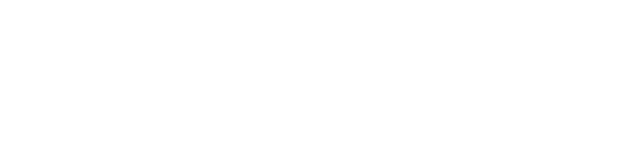
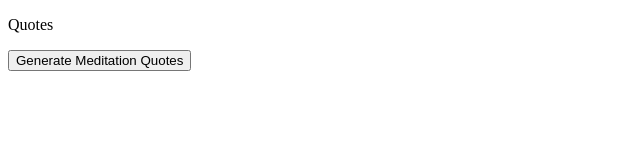
Before and after one commit to CalebCheptumo/Meditation-Quotes-Generator, a plain HTML site: page index.html in a window 1280 px wide. Shown: the whole page, without its empty margins (0-640 px from the left). Drawn offline with Linux system fonts and the light colour scheme.

Commit message:
structure the html

```diff
--- a/index.html
+++ b/index.html
@@ -9,6 +9,10 @@
     <title>Meditation Quotes Generator</title>
 </head>
 <body>
+    <div class="container">
+        <p>Quotes</p>
+        <button>Generate Meditation Quotes</button>
+    </div>
 
 
     <!--javascript link-->
```
